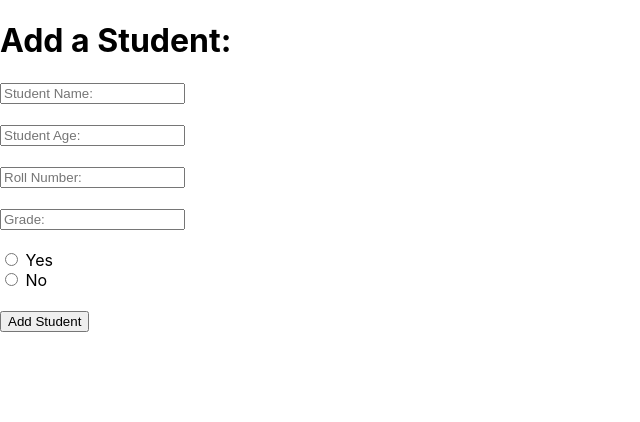
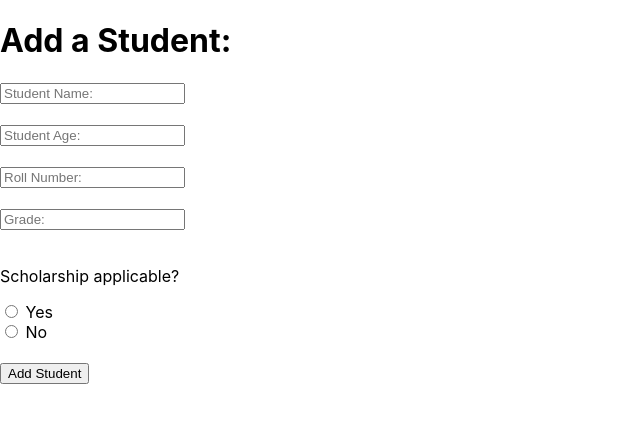
Before and after one commit to ainerug/aine-api, a React (Create React App) app: page /addstudents in a window 1280 px wide. Shown: the top 422 px of the page, without its empty margins (0-640 px from the left). Built offline with nearby package versions, Linux system fonts and the light colour scheme.

Commit message:
Update AddStudents.js

```diff
--- a/src/Components/AddStudents.js
+++ b/src/Components/AddStudents.js
@@ -21,6 +21,7 @@ return(
         <input type="text" placeholder="Grade:"/>
         <br/>
         <br/>
+        <p>Scholarship applicable?</p>
         <input type="radio" name="scholarship"/> Yes
         <br/>
         <input type="radio" name="scholarship"/> No
```
